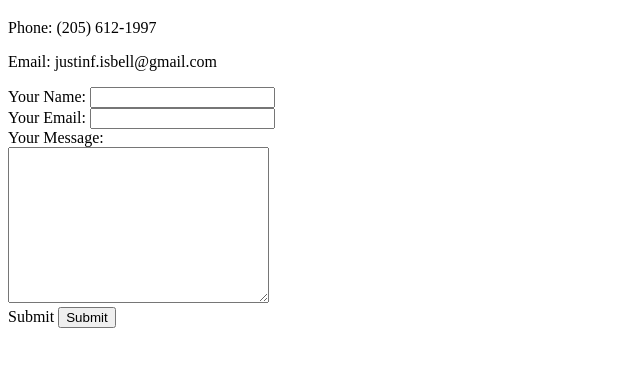
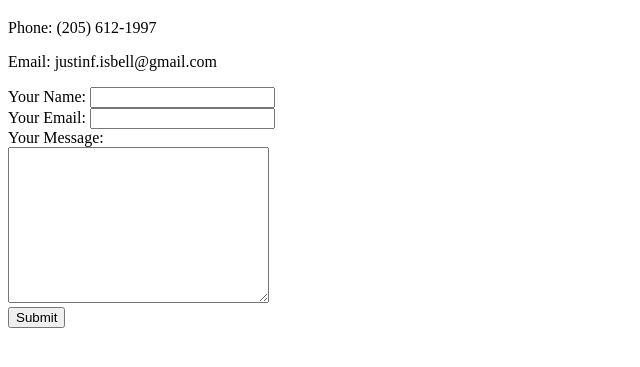
Before and after one commit to TekMunkie/CV-Resume, a plain HTML site: page contact-me.html in a window 1280 px wide. Shown: the part 61-428 px from the top of the page, without its empty margins (0-640 px from the left). Drawn offline with Linux system fonts and the light colour scheme.

Commit message:
Update contact-me.html

```diff
--- a/contact-me.html
+++ b/contact-me.html
@@ -16,7 +16,6 @@
         <input type="email" name="yourEmail" value=""><br>
         <label>Your Message:</label><br>
         <textarea name="yourMessage" cols="30" rows="10"></textarea><br>
-        <label>Submit</label>
         <input type="submit">
     </form>
 </body>
```
